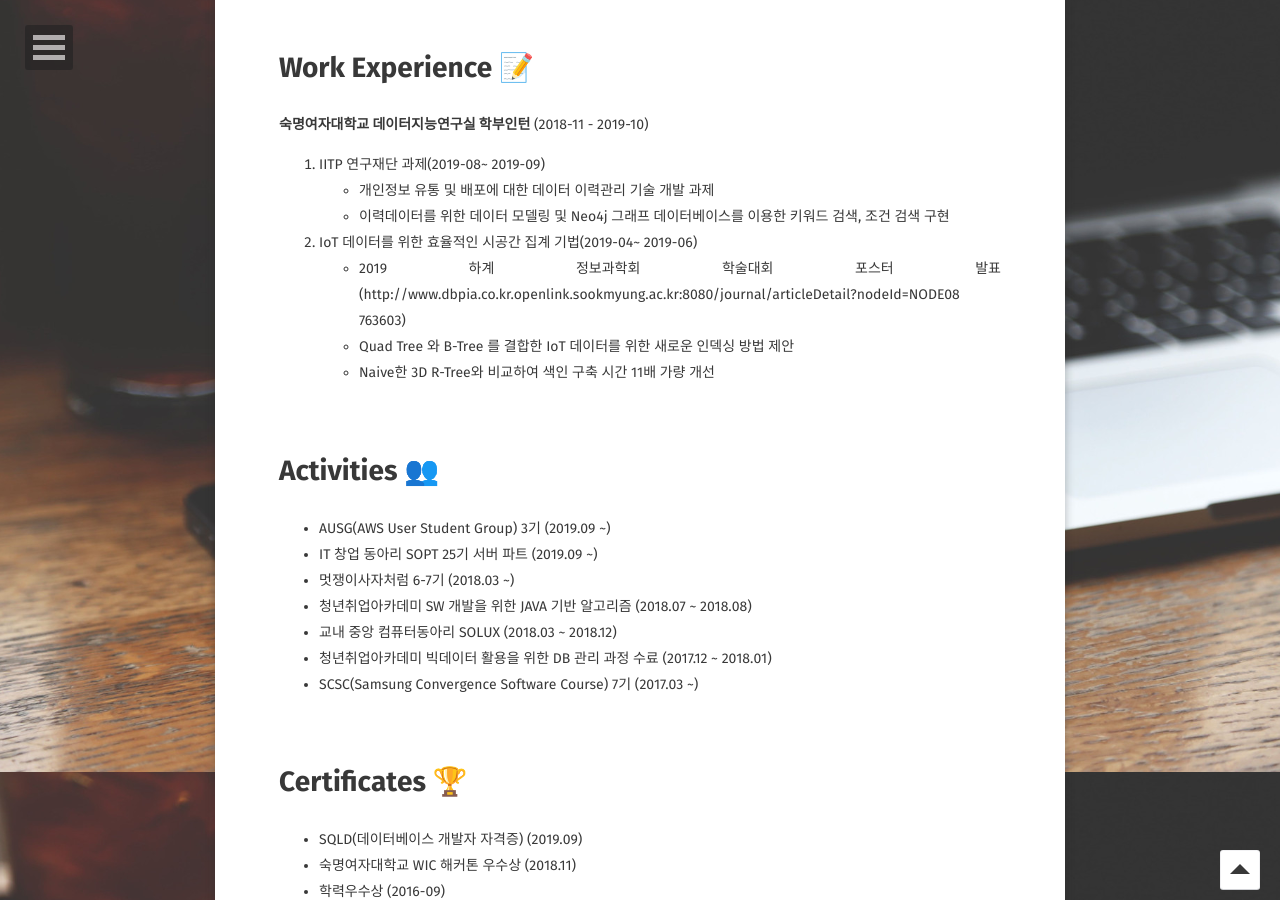
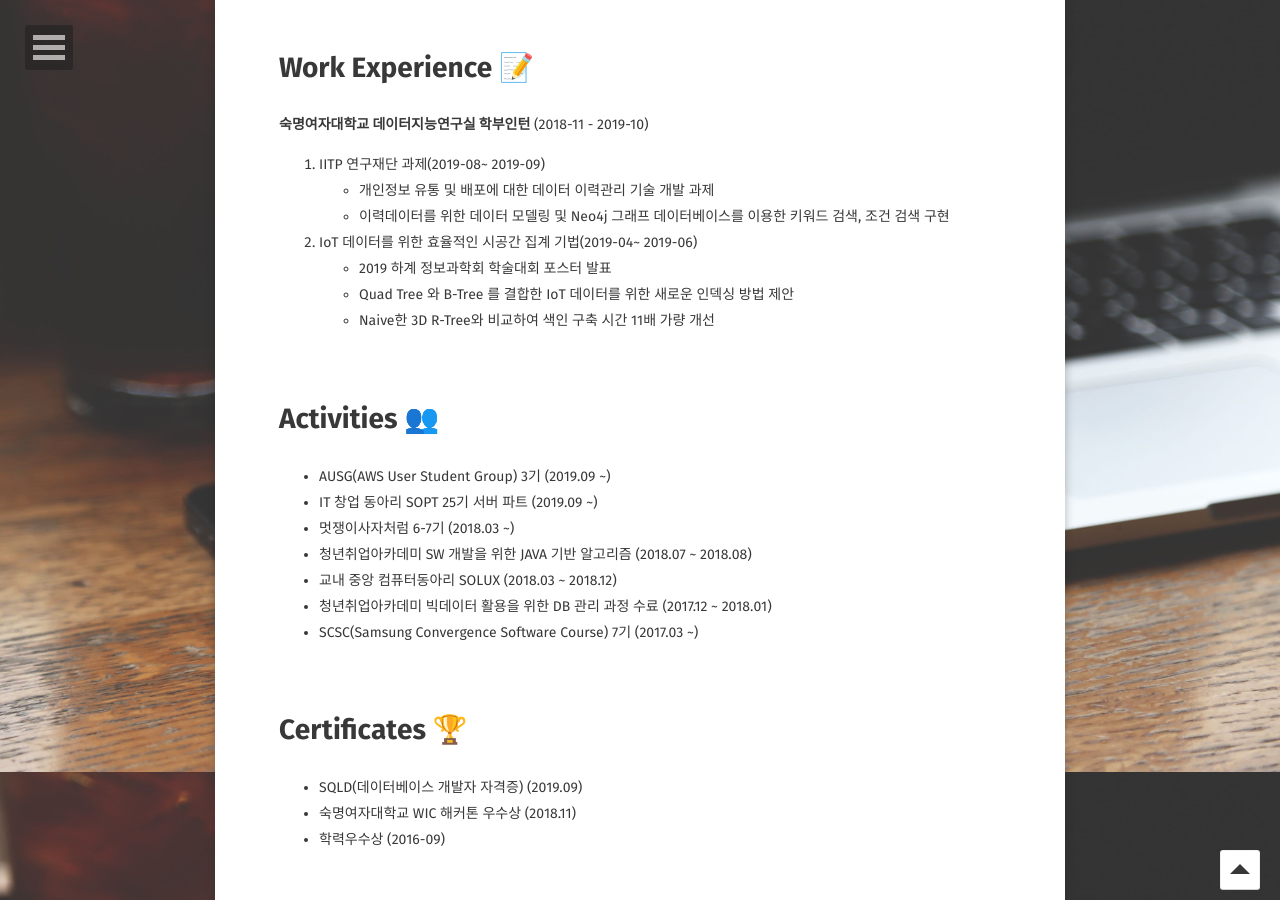
Before and after one commit to siyeons/siyeons.github.io, a Jekyll site: the page built from about/index.md, in a window 1280 px wide and 900 px high, scrolled down 1028 px. Built offline with Jekyll 4.4.1, drawn with Linux system fonts in a browser that asks for light colours; some web fonts are replaced.

```diff
--- a/about/index.md
+++ b/about/index.md
@@ -10,9 +10,9 @@ comments: false
 * Education : 숙명여자대학교 문헌정보학 / 컴퓨터과학
 * Github : [Github](github.com/siyeons)
 
->항상 배워나가는 주니어 개발자입니다.
->여러 형태의 데이터베이스들을 좋아합니다. 데이터베이스와 인프라 성능 개선을 공부하고 있습니다.
->새로운 걸 창조하는 것도 좋지만 현재의 것들을 안정적으로 다루고, 또 보다 효율적으로 개선해나가는 것을 좋아합니다.
+항상 배워나가는 주니어 개발자입니다.
+여러 형태의 데이터베이스들을 좋아합니다. 데이터베이스와 인프라 성능 개선을 공부하고 있습니다.
+새로운 걸 창조하는 것도 좋지만 현재의 것들을 안정적으로 다루고, 또 보다 효율적으로 개선해나가는 것을 좋아합니다.
 
 &nbsp;
 # Skills 👩‍💻
@@ -36,9 +36,9 @@ My Primary interest is how to improve things(Database, Infra, etc.. )
 1. IITP 연구재단 과제(2019-08~ 2019-09)
 - 개인정보 유통 및 배포에 대한 데이터 이력관리 기술 개발 과제
 - 이력데이터를 위한 데이터 모델링 및 Neo4j 그래프 데이터베이스를 이용한 키워드 검색, 조건 검색 구현
-
+&nbsp;
 2. IoT 데이터를 위한 효율적인 시공간 집계 기법(2019-04~ 2019-06)
-- 2019 하계 정보과학회 학술대회 포스터 발표 (http://www.dbpia.co.kr.openlink.sookmyung.ac.kr:8080/journal/articleDetail?nodeId=NODE08 763603)
+- 2019 하계 정보과학회 학술대회 포스터 발표
 - Quad Tree 와 B-Tree 를 결합한 IoT 데이터를 위한 새로운 인덱싱 방법 제안
 - Naive한 3D R-Tree와 비교하여 색인 구축 시간 11배 가량 개선
 
```
Also changed, not shown: assets/img/favicons/apple-icon-114x114.png, assets/img/favicons/apple-icon-144x144.png, assets/img/favicons/apple-icon-72x72.png, assets/img/favicons/apple-icon-precomposed.png, assets/img/logo.png.
